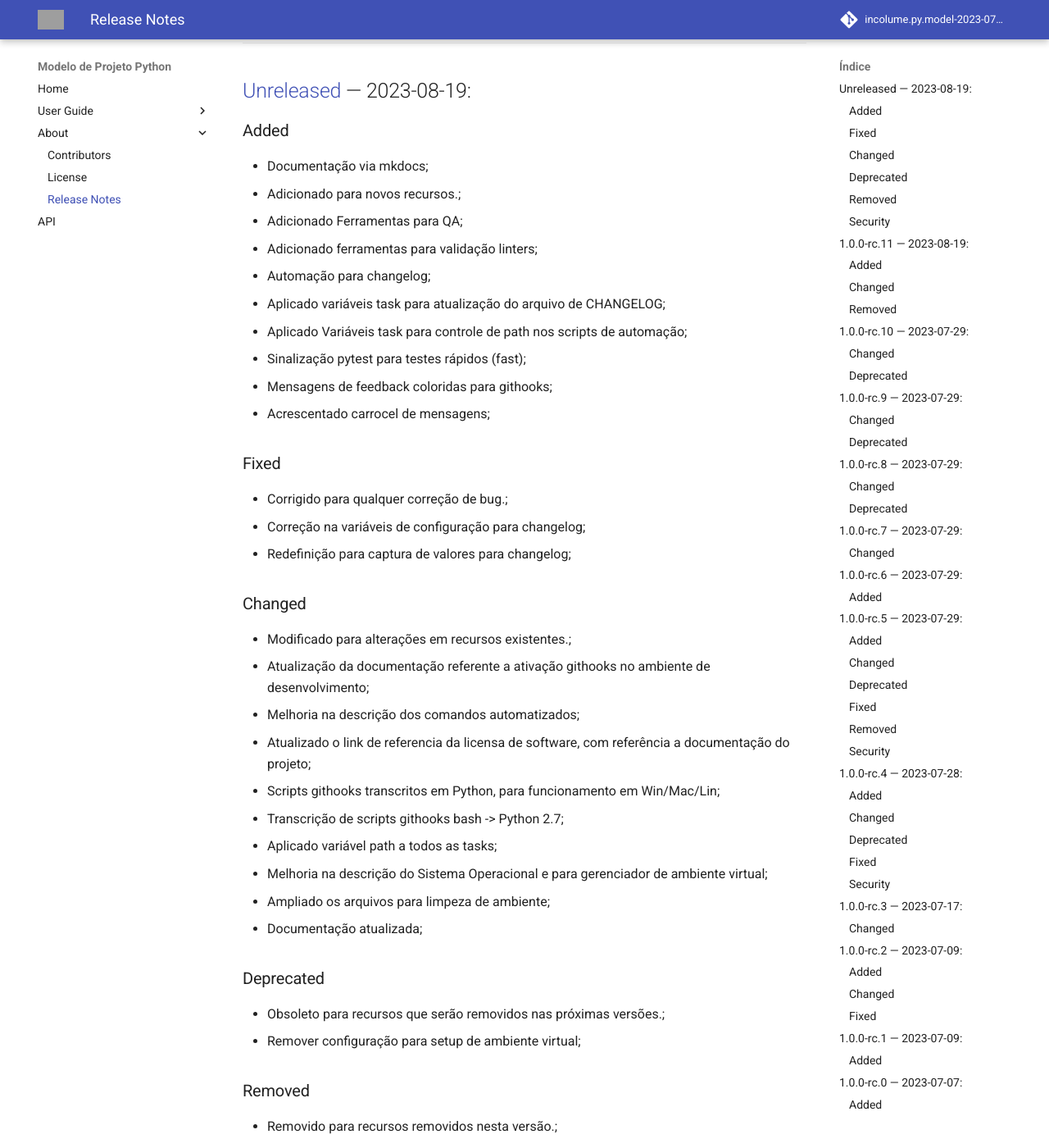
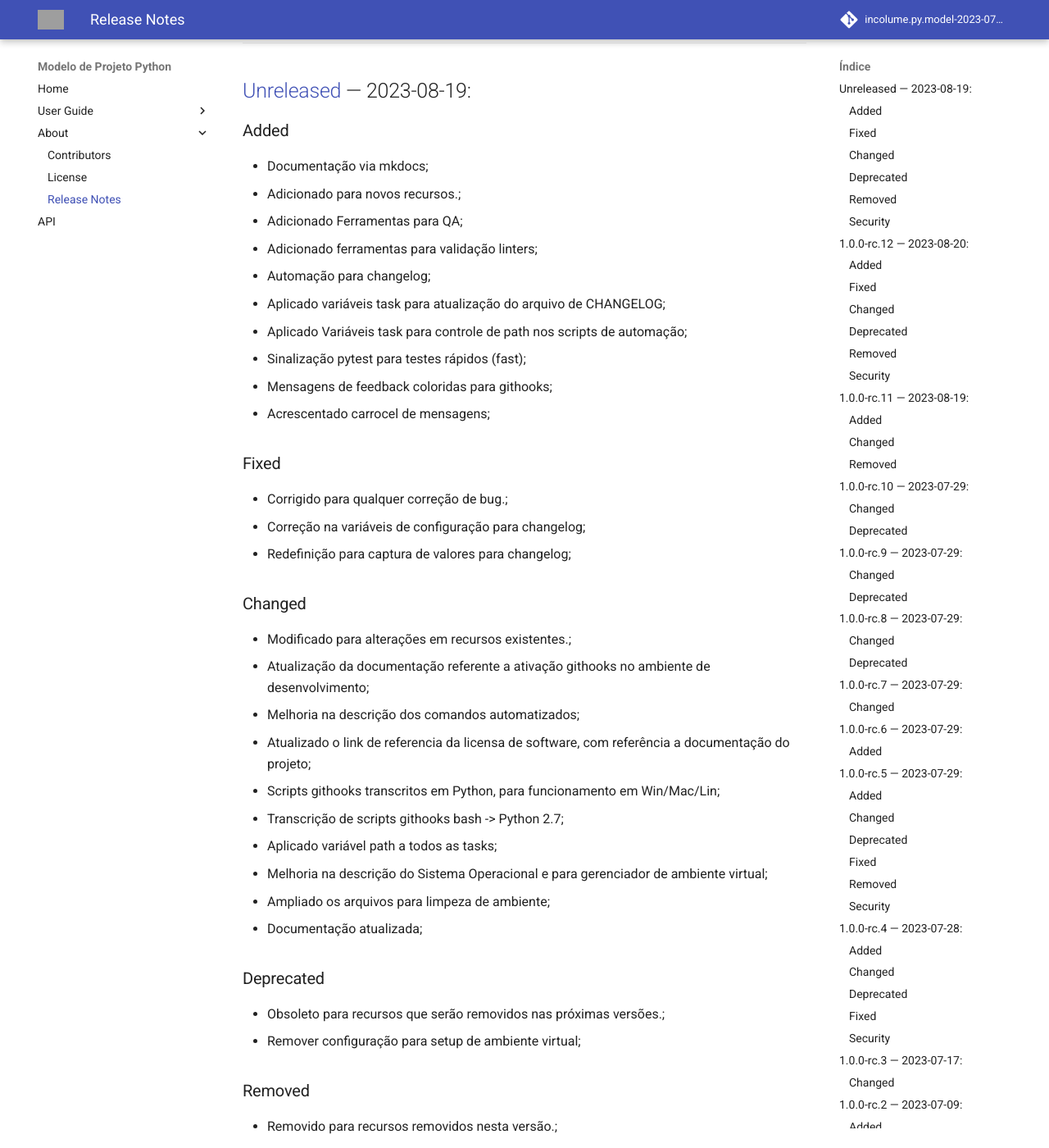
Before and after one commit to incolume-treinamentos/incolume.py.model-2023-07-05, an MkDocs documentation site: the page built from docs/about/CHANGELOG.md, in a window 1280 px wide and 1400 px high, scrolled down 287 px. Shown: the whole window at 82% size. Built offline with MkDocs 1.6.1 and Material for MkDocs 9.7.7, drawn with Linux system fonts in a browser that asks for light colours; comment, search, counter and statistics services are not loaded; some of the changed text lies outside the part shown; grey boxes are pictures that could not be loaded.

Commit message:
Bumping version from 0.20.0 to 1.0.0-rc.12

```diff
--- a/docs/about/CHANGELOG.md
+++ b/docs/about/CHANGELOG.md
@@ -11,6 +11,45 @@
 
 
 ## [Unreleased]	 &#8212; 	2023-08-19:
+### Added
+  - Documentação via mkdocs;
+  - Adicionado para novos recursos.;
+  - Adicionado Ferramentas para QA;
+  - Adicionado ferramentas para validação linters;
+  - Automação para changelog;
+  - Aplicado variáveis task para atualização do arquivo de CHANGELOG;
+  - Aplicado Variáveis task para controle de path nos scripts de automação;
+  - Sinalização pytest para testes rápidos (fast);
+  - Mensagens de feedback coloridas para githooks;
+  - Acrescentado carrocel de mensagens;
+### Fixed
+  - Corrigido para qualquer correção de bug.;
+  - Correção na variáveis de configuração para changelog;
+  - Redefinição para captura de valores para changelog;
+### Changed
+  - Modificado para alterações em recursos existentes.;
+  - Atualização da documentação referente a ativação githooks no ambiente de desenvolvimento;
+  - Melhoria na descrição dos comandos automatizados;
+  - Atualizado o link de referencia da licensa de software, com referência a documentação do projeto;
+  - Scripts githooks transcritos em Python, para funcionamento em Win/Mac/Lin;
+  - Transcrição de scripts githooks bash -> Python 2.7;
+  - Aplicado variável path a todos as tasks;
+  - Melhoria na descrição do Sistema Operacional e para gerenciador de ambiente virtual;
+  - Ampliado os arquivos para limpeza de ambiente;
+  - Documentação atualizada;
+### Deprecated
+  - Obsoleto para recursos que serão removidos nas próximas versões.;
+  - Remover configuração para setup de ambiente virtual;
+### Removed
+  - Removido para recursos removidos nesta versão.;
+  - Desativado o commit para coverage_report via task;
+  - Coverage_report retirado do versionamento;
+  - Removido link na documentação apontando para estrutura git de desenvolvimento;
+### Security
+  - Segurança em caso de vulnerabilidades.;
+  - Adicionado ferramenta para Securança de software;
+
+## [1.0.0-rc.12]	 &#8212; 	2023-08-20:
 ### Added
   - Documentação via mkdocs;
   - Adicionado para novos recursos.;
@@ -168,4 +207,5 @@
 [1.0.0-rc.9]: https://github.com/incolume-treinamentos/incolume.py.model-2023-07-05/compare/1.0.0-rc.8...1.0.0-rc.9
 [1.0.0-rc.10]: https://github.com/incolume-treinamentos/incolume.py.model-2023-07-05/compare/1.0.0-rc.9...1.0.0-rc.10
 [1.0.0-rc.11]: https://github.com/incolume-treinamentos/incolume.py.model-2023-07-05/compare/1.0.0-rc.10...1.0.0-rc.11
-[Unreleased]: https://github.com/incolume-treinamentos/incolume.py.model-2023-07-05/compare/1.0.0-rc.11...Unreleased
+[1.0.0-rc.12]: https://github.com/incolume-treinamentos/incolume.py.model-2023-07-05/compare/1.0.0-rc.11...1.0.0-rc.12
+[Unreleased]: https://github.com/incolume-treinamentos/incolume.py.model-2023-07-05/compare/1.0.0-rc.12...Unreleased
--- a/incolume/py/model_2023_07_05/version.txt
+++ b/incolume/py/model_2023_07_05/version.txt
@@ -1 +1 @@
-0.20.0
+1.0.0-rc.12
--- a/pyproject.toml
+++ b/pyproject.toml
@@ -1,6 +1,6 @@
 [tool.poetry]
 name = "incolume-py-model-2023-07-05"
-version = "0.20.0"
+version = "1.0.0-rc.12"
 description = ""
 authors = ["britodfbr <britodfbr@gmail.com>"]
 license = "MIT"
```
